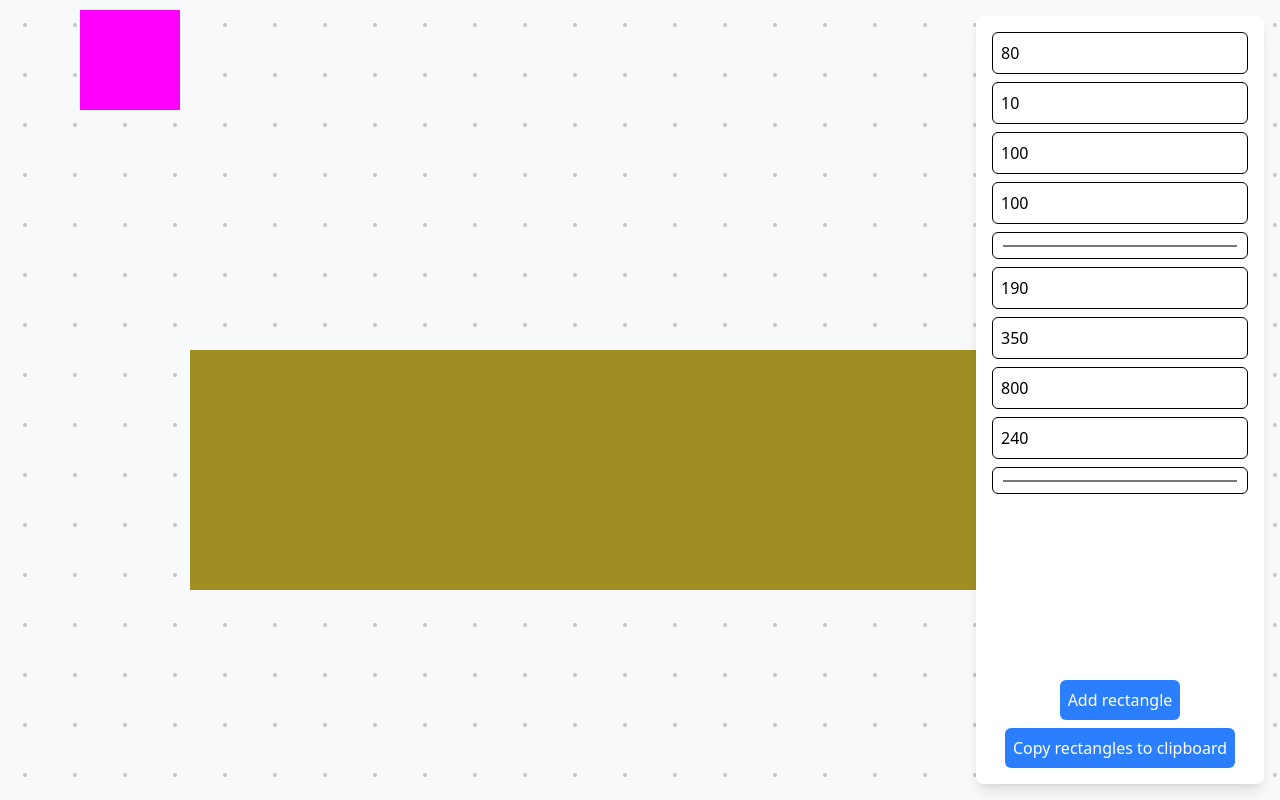
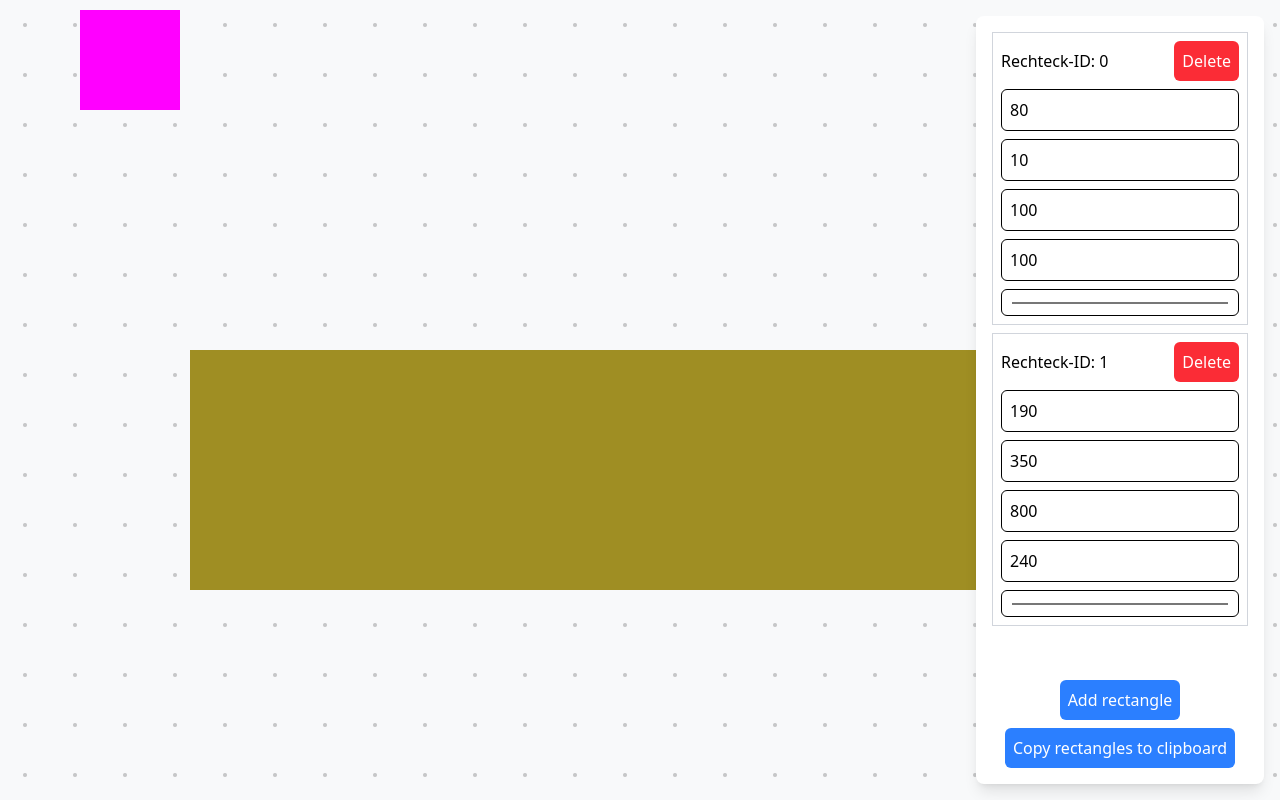
Before and after one commit to Julius-Babies/svelte-infinite-canvas, a SvelteKit app: page /canvas-example in a window 1280 px wide. Built offline with nearby package versions, Linux system fonts and the light colour scheme.

Commit message:
Playground page + delete items

```diff
--- a/src/routes/+page.svelte
+++ b/src/routes/+page.svelte
@@ -1,4 +1,5 @@
 <div class="flex flex-col">
     <a href="/resize-test">resize test</a>
     <a href="/canvas">canvas</a>
+    <a href="/canvas-example">playground</a>
 </div>
--- a/src/routes/canvas-example/+page.svelte
+++ b/src/routes/canvas-example/+page.svelte
@@ -2,6 +2,7 @@
     import Canvas from "$lib/canvas/Canvas.svelte";
 
     interface Rectangle {
+        id: number;
         x: number;
         y: number;
         width: number;
@@ -11,6 +12,7 @@
 
     let rectangles: Rectangle[] = $state([
         {
+            "id": 0,
             "x": 80,
             "y": 10,
             "width": 100,
@@ -18,6 +20,7 @@
             "color": "#ff00ff"
         },
         {
+            "id": 1,
             "x": 190,
             "y": 350,
             "width": 800,
@@ -42,7 +45,16 @@
             <div class="flex flex-col gap-2 w-full h-full justify-between">
                 <div class="w-full h-full flex flex-col gap-2 overflow-y-scroll">
                     {#each rectangles as rectangle, index}
-                        <div class="flex flex-col gap-2 items-center w-full">
+                        <div class="flex flex-col gap-2 items-center w-full border border-gray-300 p-2">
+                            <div class="flex flex-row items-center justify-between w-full">
+                                <span>Rechteck-ID: {index}</span>
+                                <button
+                                        class="cursor-pointer p-2 bg-red-500 text-white rounded-md hover:bg-red-600"
+                                        onclick={() => rectangles = rectangles.filter(r => r.id !== rectangle.id)}
+                                >
+                                    Delete
+                                </button>
+                            </div>
                             <input type="number" bind:value={rectangle.x} class="w-full p-2 border rounded-md">
                             <input type="number" bind:value={rectangle.y} class="w-full p-2 border rounded-md">
                             <input type="number" bind:value={rectangle.width} class="w-full p-2 border rounded-md">
@@ -54,7 +66,7 @@
                 <div class="flex flex-col gap-2 items-center w-full">
                     <button
                             class="cursor-pointer p-2 bg-blue-500 text-white rounded-md hover:bg-blue-600"
-                            onclick={() => rectangles = [...rectangles, {x: 0, y: 0, width: 100, height: 100, color: "#ff0000" }]}
+                            onclick={() => rectangles = [...rectangles, {id: rectangles.length, x: 0, y: 0, width: 100, height: 100, color: "#ff0000" }]}
                     >
                         Add rectangle
                     </button>
```
